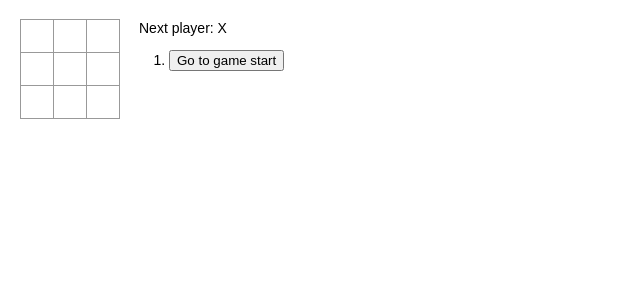
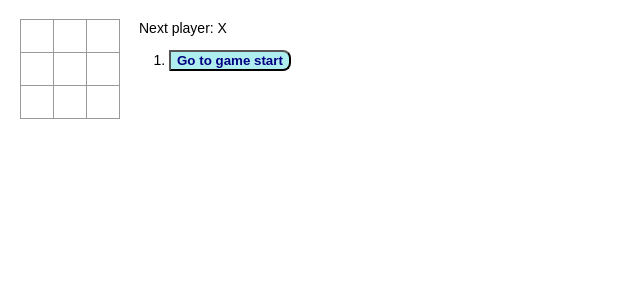
Before and after one commit to arturolopm/tictac-react, a React (Vite) app: page / in a window 1280 px wide. Shown: the top 300 px of the page, without its empty margins (0-640 px from the left). Built offline with nearby package versions, Linux system fonts and the light colour scheme.

Commit message:
fix style on move list and Bold when selected

```diff
--- a/src/component.css
+++ b/src/component.css
@@ -1,4 +1,24 @@
 .currentClicked {
     background-color: red;
     color: aqua;
+
 }
+
+.listButtons {
+    color:navy;
+    border-radius: 0 0.5rem;
+    background: snow;
+}
+.listButtons:hover{
+    border-radius: 0 0.5rem 0.5rem 0;
+    background-color: navy;
+    font-weight: bold;
+    color:orangered;
+    transition: 500ms
+}
+.clickedInList {
+    color:navy;
+    font-weight: bold;
+    background: paleturquoise;
+    border-radius: 0 0.5rem 0.5rem 0 ;
+}
--- a/src/index.jsx
+++ b/src/index.jsx
@@ -30,12 +30,73 @@ class Board extends React.Component {
       />
     );
   }
+  toMapping () {
+    const toMap = []
+    for (let i=0; i<=8; i++){
+      toMap.push(i)
+      console.log(toMap);
+
+    }return toMap
+
+
+  }
+
+
 
   render() {
+    const toMap=this.toMapping()
+
+    const firstMap = toMap.slice(0,3)
+    const secondMap = toMap.slice(3,6)
+    const thirdMap = toMap.slice(6,9)
+
+
+
+    const firstThree =  firstMap.map((stepIn,toRender) =>{
+      return(<>
+        {this.renderSquare(stepIn)}
+          </>
+          )
+    })
+    const first = <div className="board-row">
+    {firstThree}
+    </div>
+    const secondThird =  secondMap.map((stepIn,toRender) =>{
+      return(<>
+        {this.renderSquare(stepIn)}
+          </>
+          )
+    })
+    const second = <div className="board-row">
+    {secondThird}
+    </div>
+
+const thirdThird =  thirdMap.map((stepIn,toRender) =>{
+  return(<>
+    {this.renderSquare(stepIn)}
+      </>
+      )
+})
+const third = <div className="board-row">
+{thirdThird}
+</div>
+
+      return (<>
+        {first}
+        {second}
+        {third}
+        </>
+        )
+
+
+
 
     return (
-      <div>
-        <div className="board-row">
+      <div>{first}
+
+
+
+        {/* <div className="board-row">
           {this.renderSquare(0)}
           {this.renderSquare(1)}
           {this.renderSquare(2)}
@@ -49,7 +110,7 @@ class Board extends React.Component {
           {this.renderSquare(6)}
           {this.renderSquare(7)}
           {this.renderSquare(8)}
-        </div>
+        </div> */}
       </div>
     );
   }
@@ -102,7 +163,7 @@ class Game extends React.Component {
     this.setState({
       stepNumber: step,
       xIsNext: (step % 2) === 0})
-      console.log(step)
+
 
   }
 
@@ -113,6 +174,8 @@ class Game extends React.Component {
     const current = history[this.state.stepNumber];
     const winner = calculateWinner(current.squares);
     const currentSquare= this.state.currentSquare
+    const stepNumber = this.state.stepNumber
+
     function col(a)  {
       return  a === 0|| a=== 3|| a===6 ? 1 : a ===1||a===4||a===7 ? 2 : 3
     }
@@ -121,13 +184,15 @@ class Game extends React.Component {
     }
 
     const moves = history.map((step, move) => {
+      const clickedInList = move === stepNumber
 
+      const clickedList = clickedInList ? " clickedInList" : ""
       const desc = move ?
         'Go to move #' + move + " col: "+col(currentSquare[move -1])+" row: " + row(currentSquare[move-1]) + " made by player: "+ (move % 2 ? "X" : "O"):
         'Go to game start';
       return (
         <li key={move}>
-          <button onClick={() => this.jumpTo(move)}>{desc}</button>
+          <button className={`listButtons ${clickedList}`} onClick={() => this.jumpTo(move)}>{desc}</button>
         </li>
       );
     });
```
